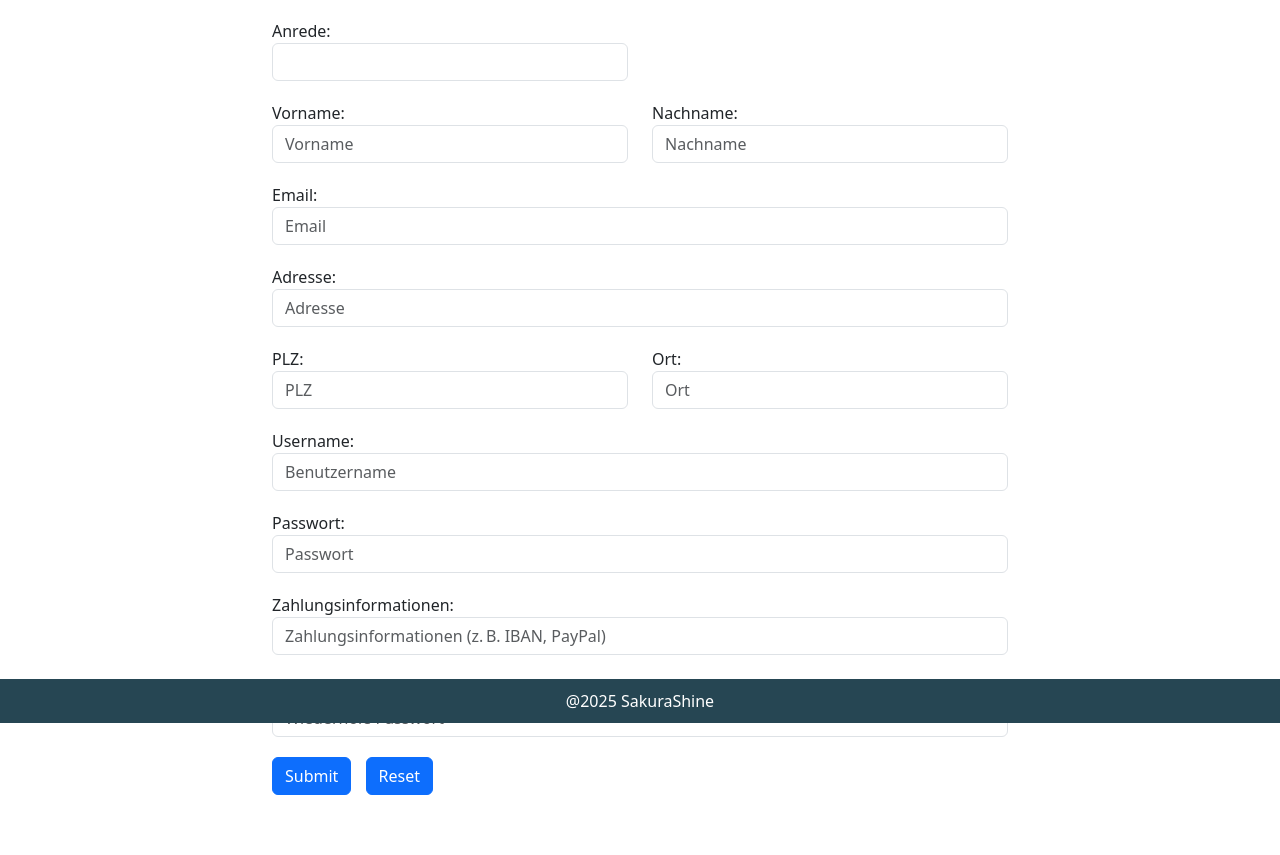
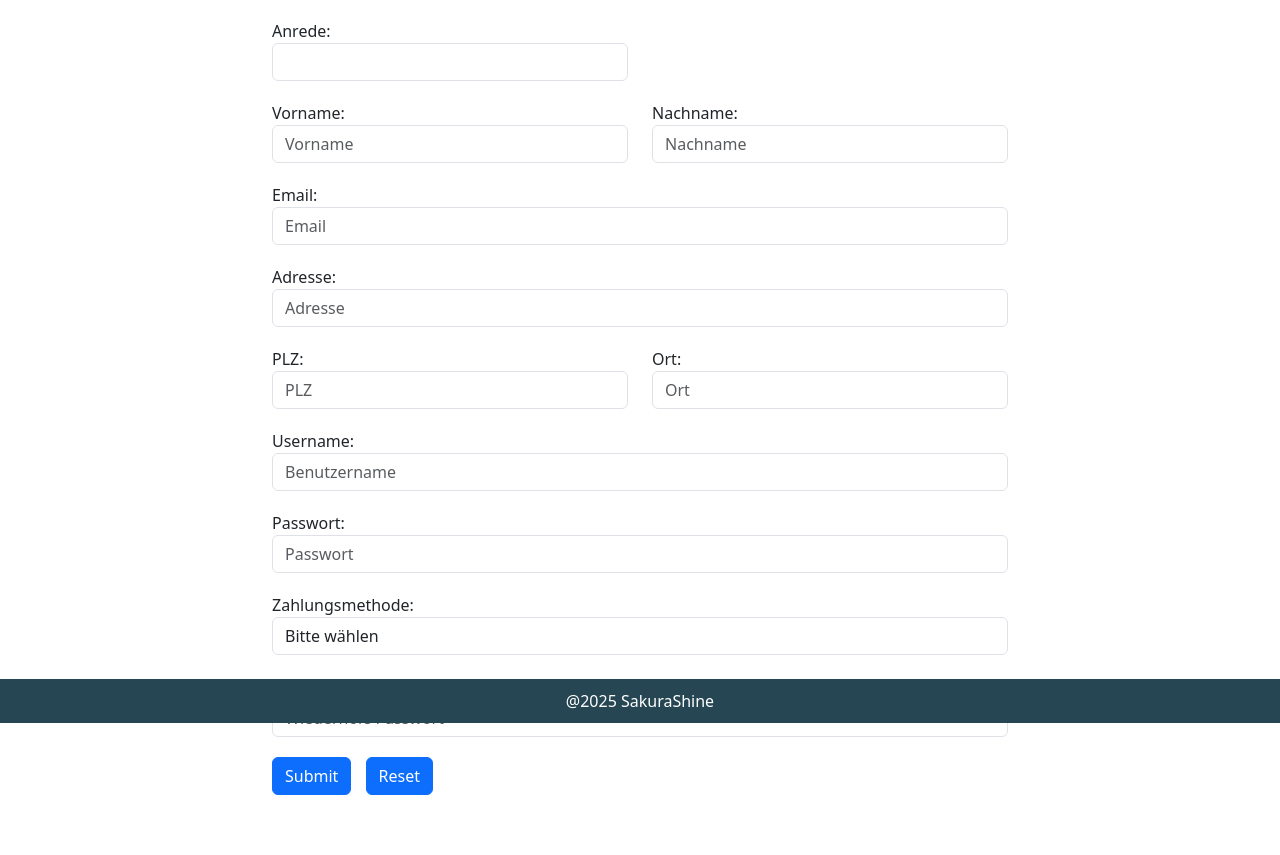
Before and after one commit to wi23b145/sakurashine, a PHP site: page /sites/signup.php in a window 1280 px wide. Shown: the part 77-932 px from the top of the page. Run offline with PHP 8.4, Linux system fonts and the light colour scheme.

Commit message:
Zahlungsinfo auswählen erweitert

```diff
--- a/rest-sample/sample/frontend/sites/signup.php
+++ b/rest-sample/sample/frontend/sites/signup.php
@@ -58,8 +58,13 @@
                     <label for="password">Passwort:</label>
                     <input  type="password" id="password" class="form-control" name="passwort" placeholder="Passwort" required>
 
-                    <label for="zahlung">Zahlungsinformationen:</label>
-                    <input type="text" id="zahlung" class="form-control" name="zahlung" placeholder="Zahlungsinformationen (z. B. IBAN, PayPal)" required>
+                    <label for="zahlung">Zahlungsmethode:</label>
+                        <select name="zahlung" id="zahlung" class="form-control" required>
+                            <option value="">Bitte wählen</option>
+                            <option value="Kreditkarte">Kreditkarte</option>
+                            <option value="PayPal">PayPal</option>
+                            <option value="Rechnung">Rechnung</option>
+                        </select>
 
 
                     <label for="wpassword">Wiederholen Sie das Passwort:</label>
```
